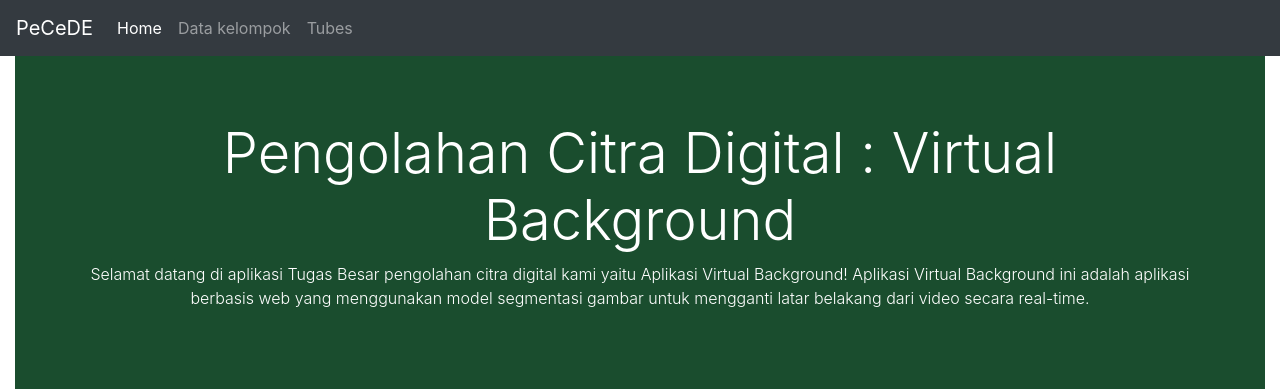
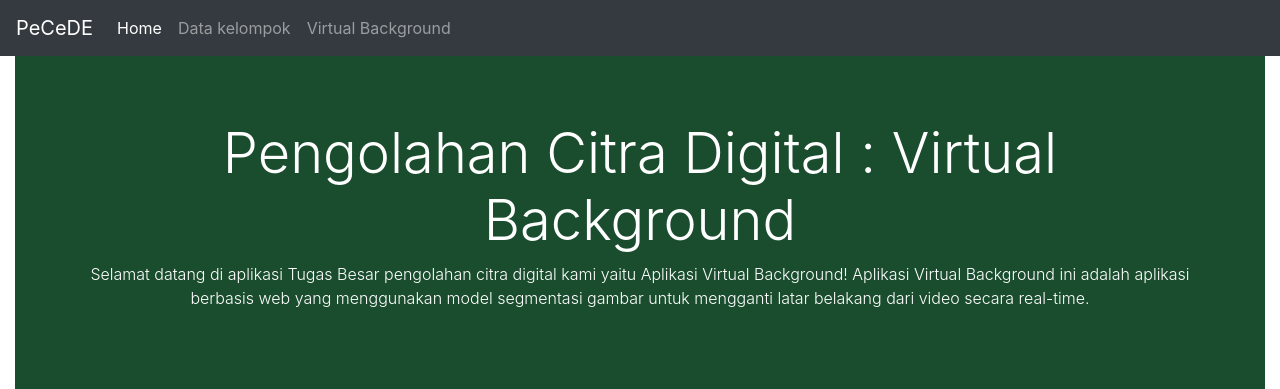
Before and after one commit to mdifal/TugasBesarPCD-VirtualBackground, a Flask app: page / in a window 1280 px wide. Shown: the top 389 px of the page. Run offline with Flask 3, Linux system fonts and the light colour scheme; some libraries are stand-ins or nearby versions.

Commit message:
tubes pcd

```diff
--- a/app.py
+++ b/app.py
@@ -94,7 +94,7 @@ def about():
 def index():
     return render_template("home.html", file_path="img/image_here.jpg")
 
-@app.route("/tubes")
+@app.route("/virtual-bg")
 @nocache
 def virtualBG():
     return render_template('virtualBG.html')
--- a/templates/gallery.html
+++ b/templates/gallery.html
@@ -82,7 +82,7 @@
             <div class="collapse" id="tubes">
               <ul class="nav flex-column sub-menu">
                 <li class="nav-item">
-                  <a href="/tubes" class="nav-link text-button">Virtual Background</a>
+                  <a href="/virtual-bg" class="nav-link text-button">Virtual Background</a>
                 </li>
                 <li class="nav-item">
                   <a href="/gallery" class="nav-link text-button">Gallery</a>
--- a/templates/home.html
+++ b/templates/home.html
@@ -14,7 +14,7 @@
 
 
                 <div class="text-center">
-                    <a href="/tubes" class="btn text-white" style="background-color: #4F6F52;">VIRTUAL BACKGROUND</a>
+                    <a href="/virtual-bg" class="btn text-white" style="background-color: #4F6F52;">VIRTUAL BACKGROUND</a>
                 </div>
 
         </div>
--- a/templates/includes/_navbar.html
+++ b/templates/includes/_navbar.html
@@ -13,7 +13,7 @@
                 <a class="nav-link" href="/about">Data kelompok</a>
             </li>
             <li class="nav-item">
-                <a class="nav-link" href="/tubes">Tubes</a>
+                <a class="nav-link" href="/virtual-bg">Virtual Background</a>
             </li>
         </ul>
     </div>
--- a/templates/virtualBG.html
+++ b/templates/virtualBG.html
@@ -106,7 +106,7 @@
             <div class="collapse" id="tubes">
               <ul class="nav flex-column sub-menu">
                 <li class="nav-item">
-                  <a href="/tubes" class="nav-link text-button">Virtual
+                  <a href="/virtual-bg" class="nav-link text-button">Virtual
                     Background</a>
                 </li>
                 <li class="nav-item">
```
